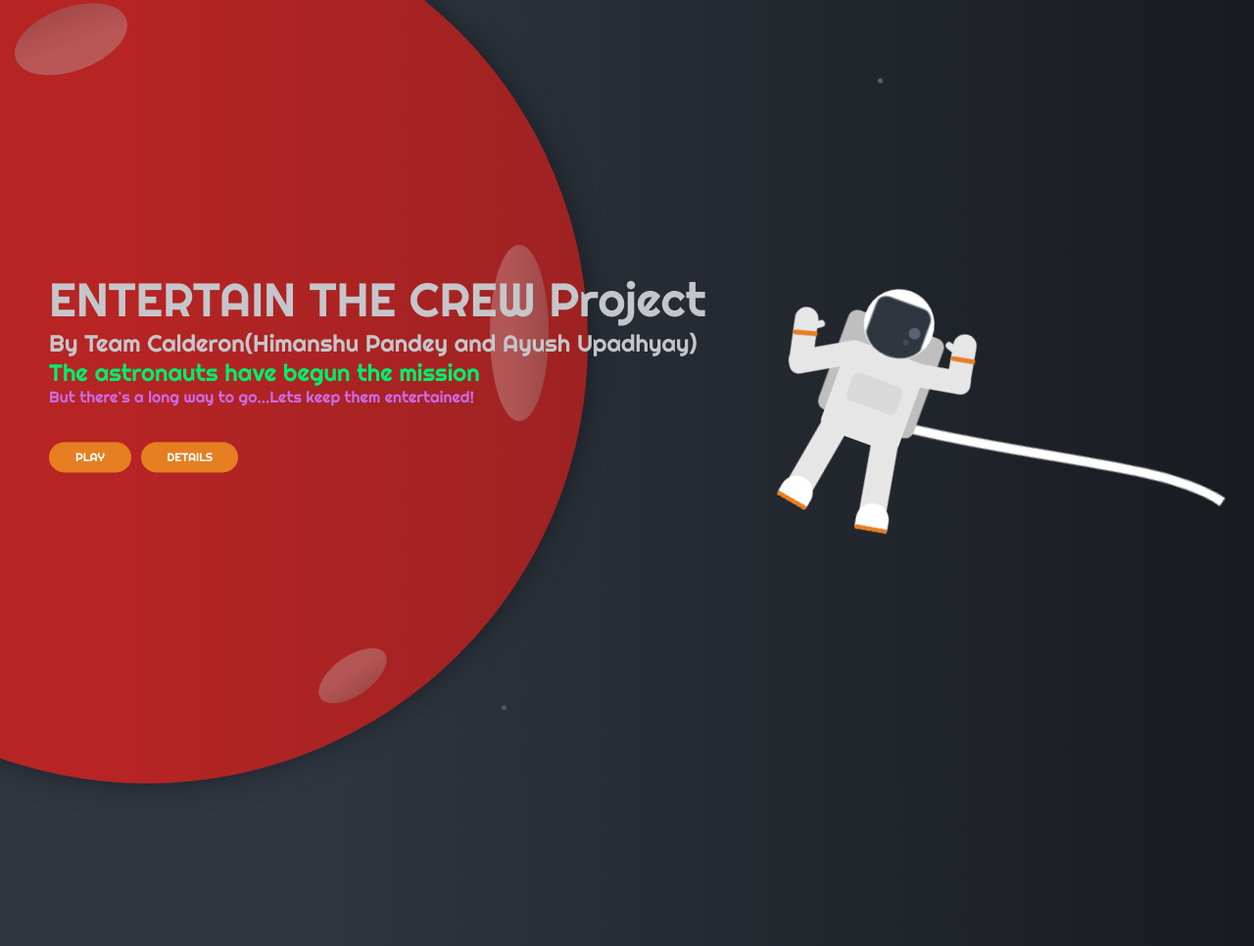
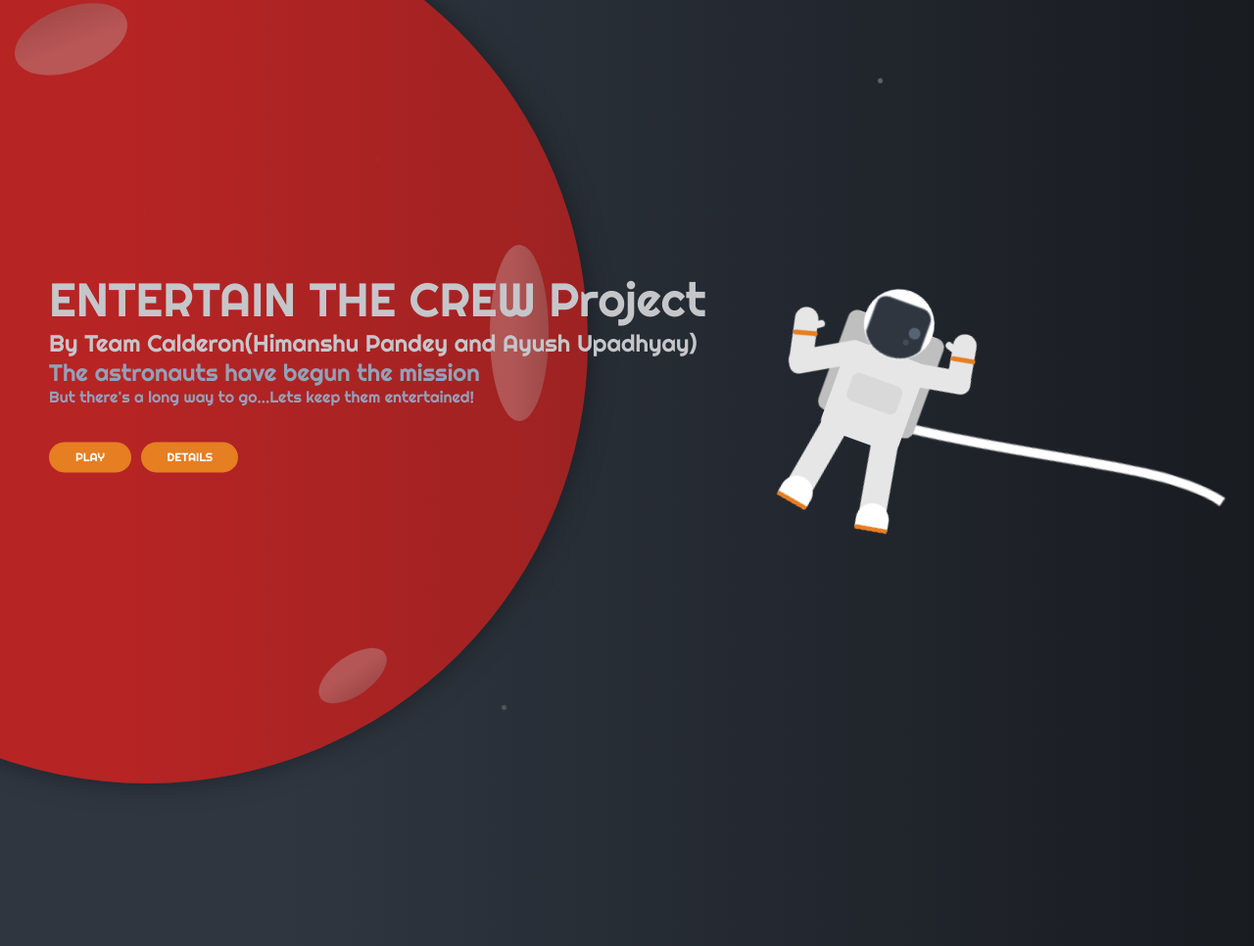
Before and after one commit to coderjedi/Microsoft-Mars-Colonization, a Django app: page / in a window 1280 px wide; the page is wider, and only the part inside the window is pictured. Shown: that part at 98% size. Run offline with Django 3.2, Linux system fonts and the light colour scheme; some libraries are stand-ins or nearby versions.

Commit message:
Minor fixes

```diff
--- a/mars_colonization/tictactoe/templates/index.html
+++ b/mars_colonization/tictactoe/templates/index.html
@@ -5,9 +5,17 @@
   <meta charset="UTF-8">
   <title>Mars Colonisation Mission</title>
   <link href="https://fonts.googleapis.com/css?family=Righteous&display=swap" rel="stylesheet"><link rel="stylesheet" href="{% static 'css/style0.css' %}">
-
+  <script type="text/javascript" src="//code.jquery.com/jquery-1.7.1.min.js"></script>
+  <script>
+    $(window).on("load",function(){
+      $(".loader-wrapper").fadeOut("slow");
+    });
+</script>
 </head>
 <body>
+  <div class="loader-wrapper">
+    <span class="loader"><span class="loader-inner"></span></span>
+  </div>
 <!-- partial:index.partial.html -->
 <div class="moon"></div>
 <div class="moon__crater moon__crater1"></div>
@@ -23,8 +31,8 @@
 <div class="error">
   <div class="error__title">ENTERTAIN THE CREW Project</div>
   <div class="error__subtitle">By Team Calderon(Himanshu Pandey and Ayush Upadhyay)</div>
-  <div class="error__subtitle" style="color:#02ed6c;">The astronauts have begun the mission</div>
-  <div class="error__description" style="color:#cb6ae6;">But there's a long way to go...Lets keep them entertained!</div>
+  <div class="error__subtitle" style="color:#969FB8;">The astronauts have begun the mission</div>
+  <div class="error__description" style="color:#969FB8;">But there's a long way to go...Lets keep them entertained!</div>
   <button class="error__button error__button--active"onclick="window.location.href={% url 'form' %}">PLAY</button>
   <button class="error__button error__button--active"onclick="window.location.href={% url 'info' %}">DETAILS</button>
 </div>
```
